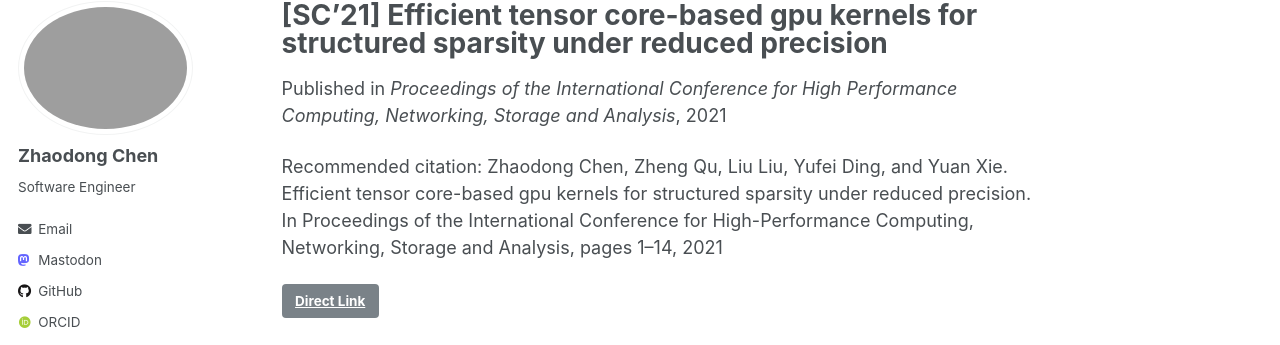
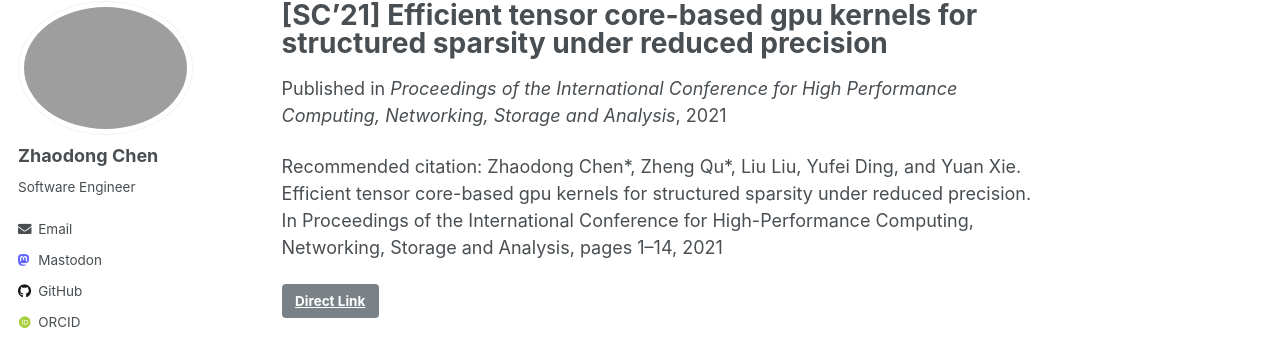
Before and after one commit to apuaaChen/zhaodong_chen, a Jekyll site: the page built from _publications/2021-SC.md, in a window 1280 px wide. Shown: the part 117-462 px from the top of the page. Built offline with Jekyll 4.4.1, drawn with Linux system fonts in a browser that asks for light colours; some web fonts are replaced.

Commit message:
Update 2021-SC.md

```diff
--- a/_publications/2021-SC.md
+++ b/_publications/2021-SC.md
@@ -6,5 +6,5 @@ date: 2021-11-19
 venue: 'Proceedings of the International Conference for High Performance Computing, Networking, Storage and Analysis'
 link: 'https://dl.acm.org/doi/abs/10.1145/3458817.3476182'
 github: 'https://github.com/apuaaChen/vectorSparse'
-citation: 'Zhaodong Chen, Zheng Qu, Liu Liu, Yufei Ding, and Yuan Xie. Efficient tensor core-based gpu kernels for structured sparsity under reduced precision. In Proceedings of the International Conference for High-Performance Computing, Networking, Storage and Analysis, pages 1–14, 2021'
+citation: 'Zhaodong Chen*, Zheng Qu*, Liu Liu, Yufei Ding, and Yuan Xie. Efficient tensor core-based gpu kernels for structured sparsity under reduced precision. In Proceedings of the International Conference for High-Performance Computing, Networking, Storage and Analysis, pages 1–14, 2021'
 ---
```
